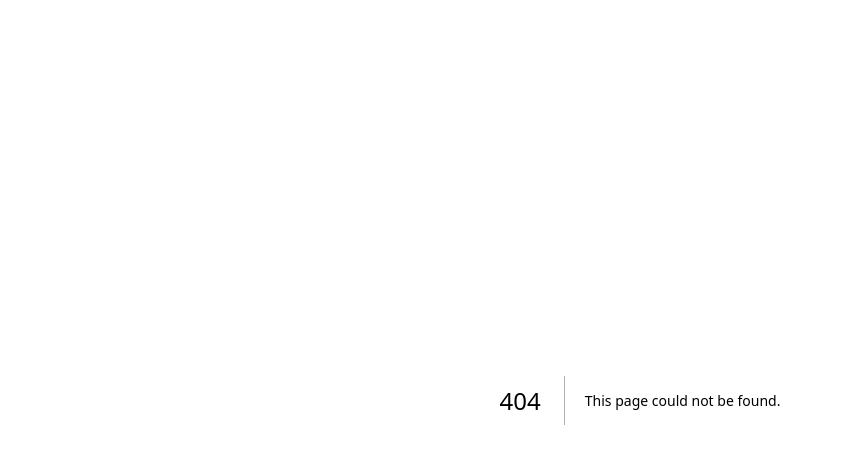
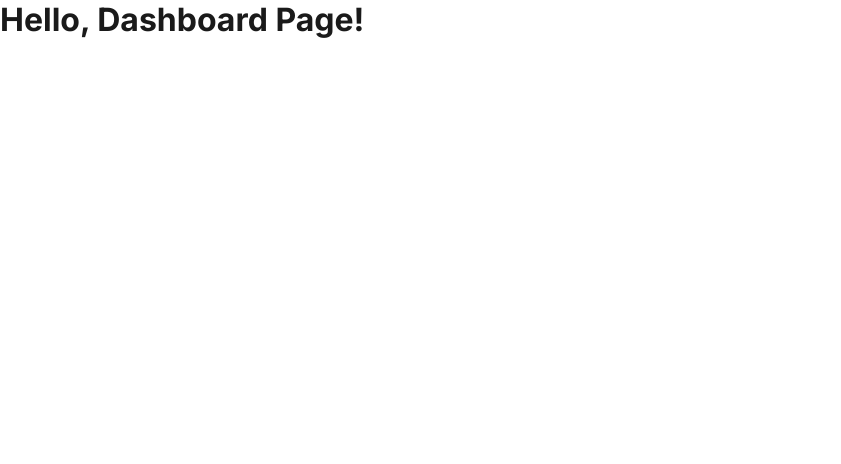
Before and after one commit to supershaneski/openai-assistants-api-streaming, a Next.js app: page /dashboard in a window 1280 px wide. Before the commit this address had no page. Shown: the top 464 px of the page, without its empty margins (0-841 px from the left). Built offline with nearby package versions, Linux system fonts and the light colour scheme.

Commit message:
Create page.js

```diff
--- /dev/null
+++ b/src/app/dashboard/page.js
@@ -0,0 +1,3 @@
+export default function Page() {
+    return <h1>Hello, Dashboard Page!</h1>
+  }
```
